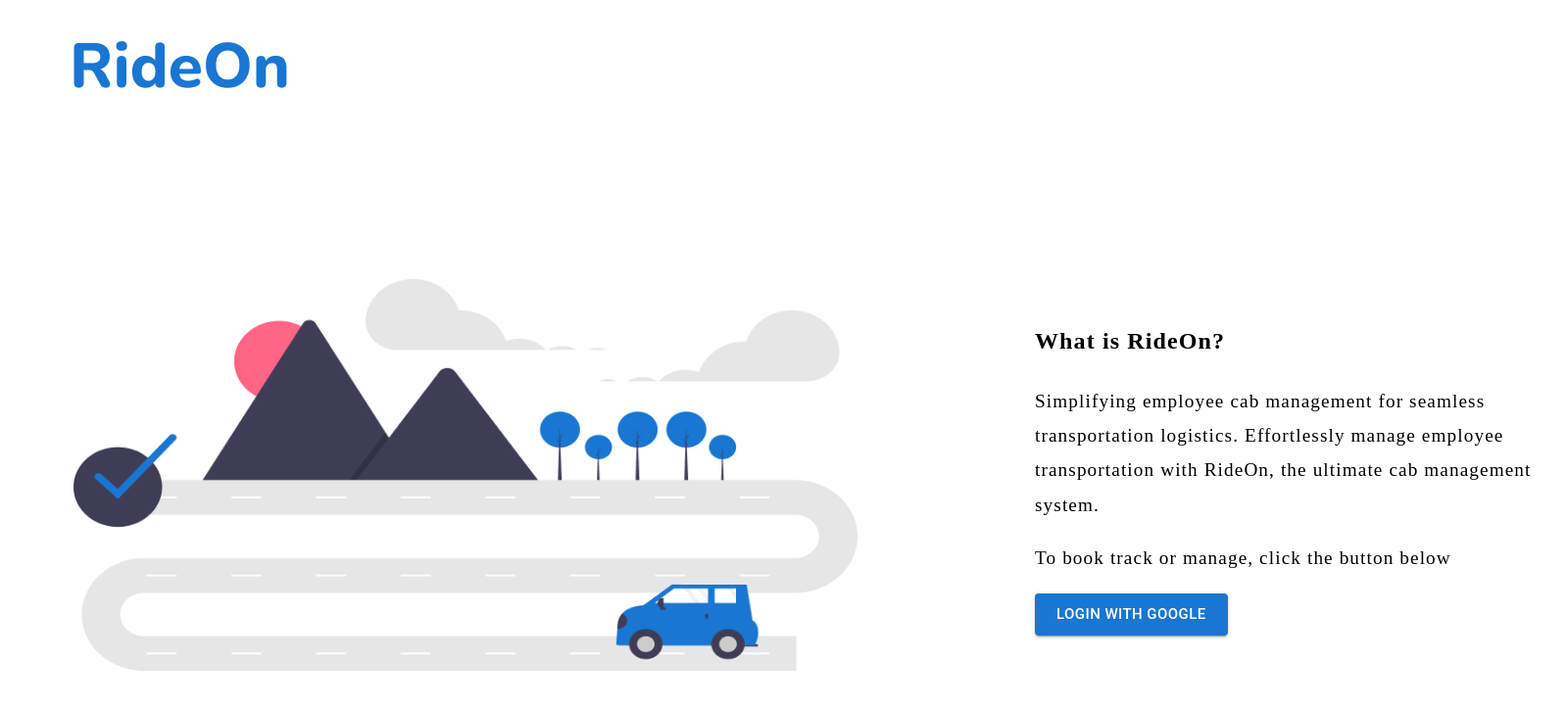
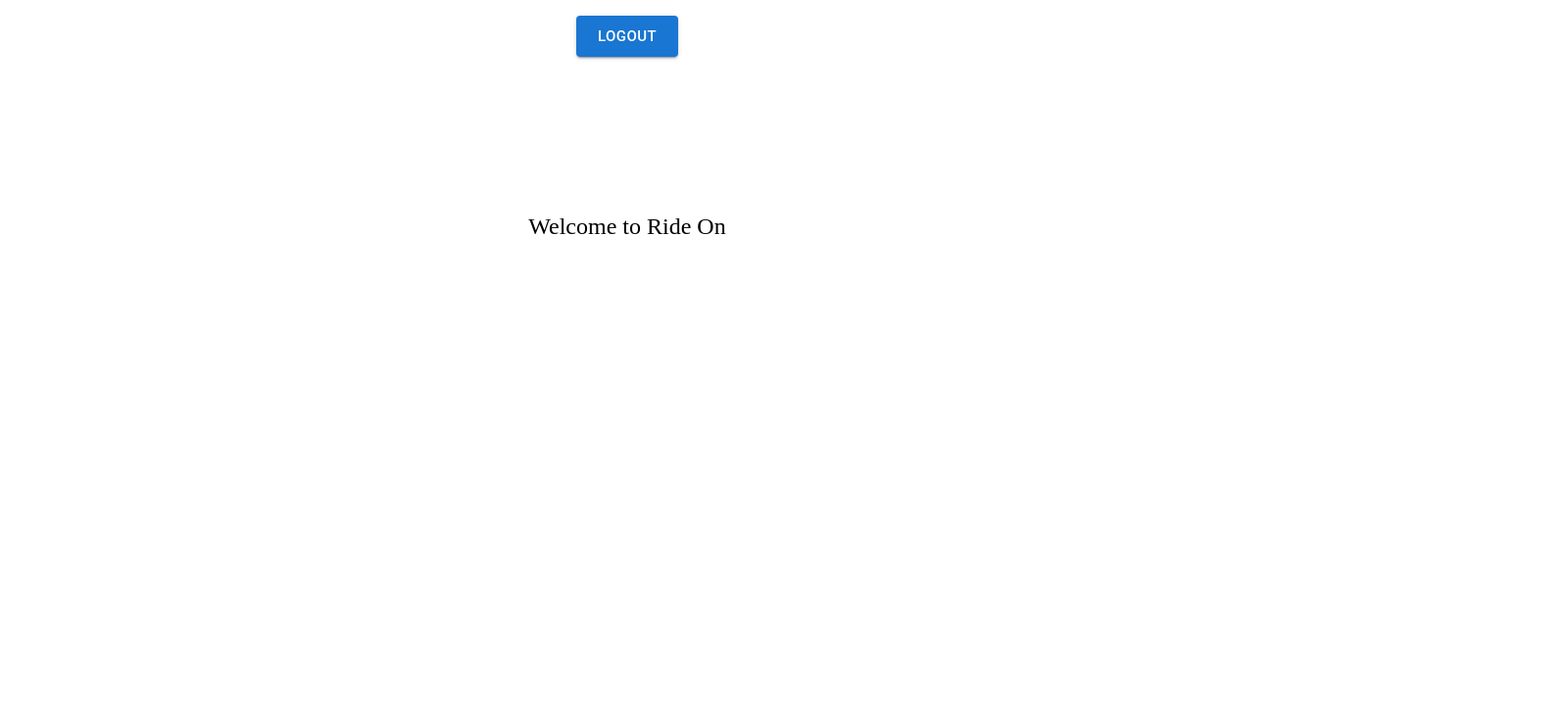
Before and after one commit to UI-GGN/CBP3-Team-RideOn, a React (Create React App) app: page /dashboard in a window 1280 px wide. Shown: the top 724 px of the page at 98% size, 1600 px wide, since content can reach past the window. Built offline with nearby package versions, Linux system fonts and the light colour scheme.

Commit message:
feat: add login functionality [evanjalin][shiwani][RideOn-loginFunction]

```diff
--- a/package.json
+++ b/package.json
@@ -3,6 +3,7 @@
   "version": "0.1.0",
   "private": true,
   "dependencies": {
+    "@auth0/auth0-react": "^2.1.0",
     "@emotion/react": "^11.11.0",
     "@emotion/styled": "^11.11.0",
     "@mui/icons-material": "^5.11.16",
@@ -13,6 +14,7 @@
     "prettier": "^2.8.8",
     "react": "^18.2.0",
     "react-dom": "^18.2.0",
+    "react-router-dom": "^6.11.2",
     "react-scripts": "5.0.1",
     "web-vitals": "^2.1.4"
   },
--- a/src/App.js
+++ b/src/App.js
@@ -1,11 +1,16 @@
 import React from "react";
 import "./App.css";
 import Login from "./pages/login/Login";
+import Dashboard from "./pages/dashboard/Dashboard";
+import {Route, Routes} from "react-router-dom";
 
 function App() {
   return (
     <div>
-      <Login />
+      <Routes>
+        <Route path="/login" element={<Login />} />
+        <Route path="/dashboard" element={<Dashboard />} />
+      </Routes>
     </div>
   );
 }
--- /dev/null
+++ b/src/config/config.js
@@ -0,0 +1,6 @@
+const Config = {
+  AUTH0_DOMAIN: "dev-11jeq2vs.us.auth0.com",
+  AUTH0_CLIENT_ID: "MDGSSxqOah7fNQVvndBh3abAZlgj41AM"
+};
+
+export default Config;
--- a/src/index.js
+++ b/src/index.js
@@ -2,12 +2,22 @@ import React from "react";
 import ReactDOM from "react-dom/client";
 import "./index.css";
 import App from "./App";
-import reportWebVitals from "./reportWebVitals";
+import {Auth0Provider} from "@auth0/auth0-react";
+import Config from "./config/config";
+import {BrowserRouter} from "react-router-dom";
 
 const root = ReactDOM.createRoot(document.getElementById("root"));
 root.render(
   <React.StrictMode>
-    <App />
+    <Auth0Provider
+      domain={Config.AUTH0_DOMAIN}
+      clientId={Config.AUTH0_CLIENT_ID}
+      redirectUri="http://localhost:3000/dashboard"
+      scopes="roles"
+    >
+      <BrowserRouter>
+        <App />
+      </BrowserRouter>
+    </Auth0Provider>
   </React.StrictMode>
 );
-reportWebVitals();
--- /dev/null
+++ b/src/pages/dashboard/Dasboard.css
@@ -0,0 +1,11 @@
+.dashboard {
+  text-align: center;
+  margin-top: 1rem;
+}
+
+.welcome-message {
+  font-family: Nunito;
+  font-style: normal;
+  margin-top: 10rem;
+  font-size: 1.5rem;
+}
--- /dev/null
+++ b/src/pages/dashboard/Dashboard.js
@@ -0,0 +1,18 @@
+import {useAuth0} from "@auth0/auth0-react";
+import {Button} from "@mui/material";
+import "./Dasboard.css";
+
+function Dashboard() {
+  const {logout, user} = useAuth0();
+  return (
+    <div className="dashboard">
+      <Button variant="contained" size="large" onClick={() => logout()}>
+        Logout
+      </Button>
+        {console.log(user)}
+      <div className="welcome-message">Welcome to Ride On {user ? user.name : ""}</div>
+    </div>
+  );
+}
+
+export default Dashboard;
--- a/src/pages/login/Login.js
+++ b/src/pages/login/Login.js
@@ -3,8 +3,11 @@ import {Button} from "@mui/material";
 import login from "../../assets/Login.png";
 import logo from "../../assets/Logo.png";
 import "./Login.css";
+import {useAuth0} from "@auth0/auth0-react";
 
 function Login() {
+  const {loginWithRedirect} = useAuth0();
+
   return (
     <div>
       <div className="login-header">
@@ -23,7 +26,7 @@ function Login() {
               management system.
               <p>To book track or manage, click the button below</p>
             </p>
-            <Button variant="contained" size="large">
+            <Button variant="contained" size="large" onClick={() => loginWithRedirect()}>
               LOGIN WITH GOOGLE
             </Button>
           </div>
```
Also changed, not shown: 1 other file (tests, documents, lock files or other folders).
